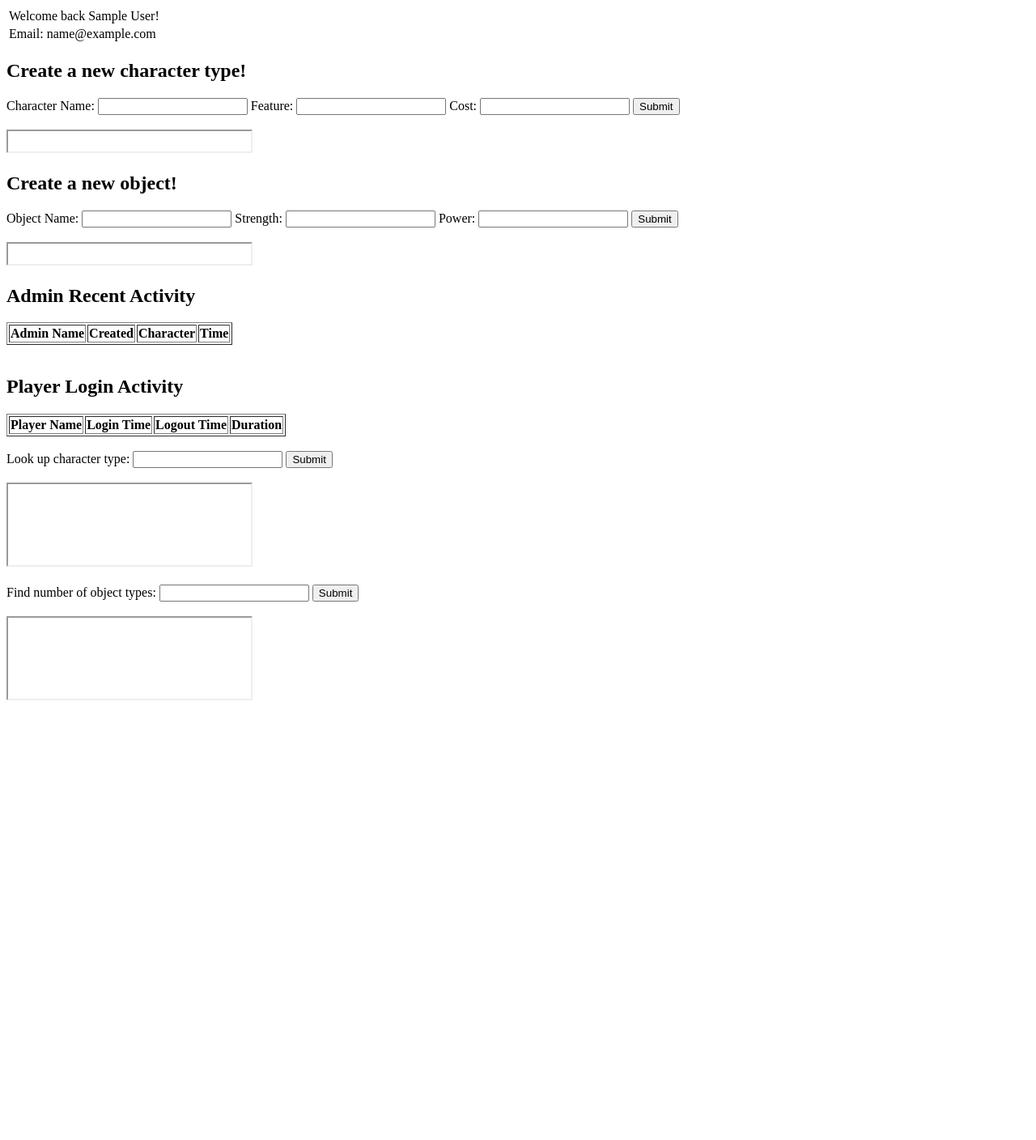
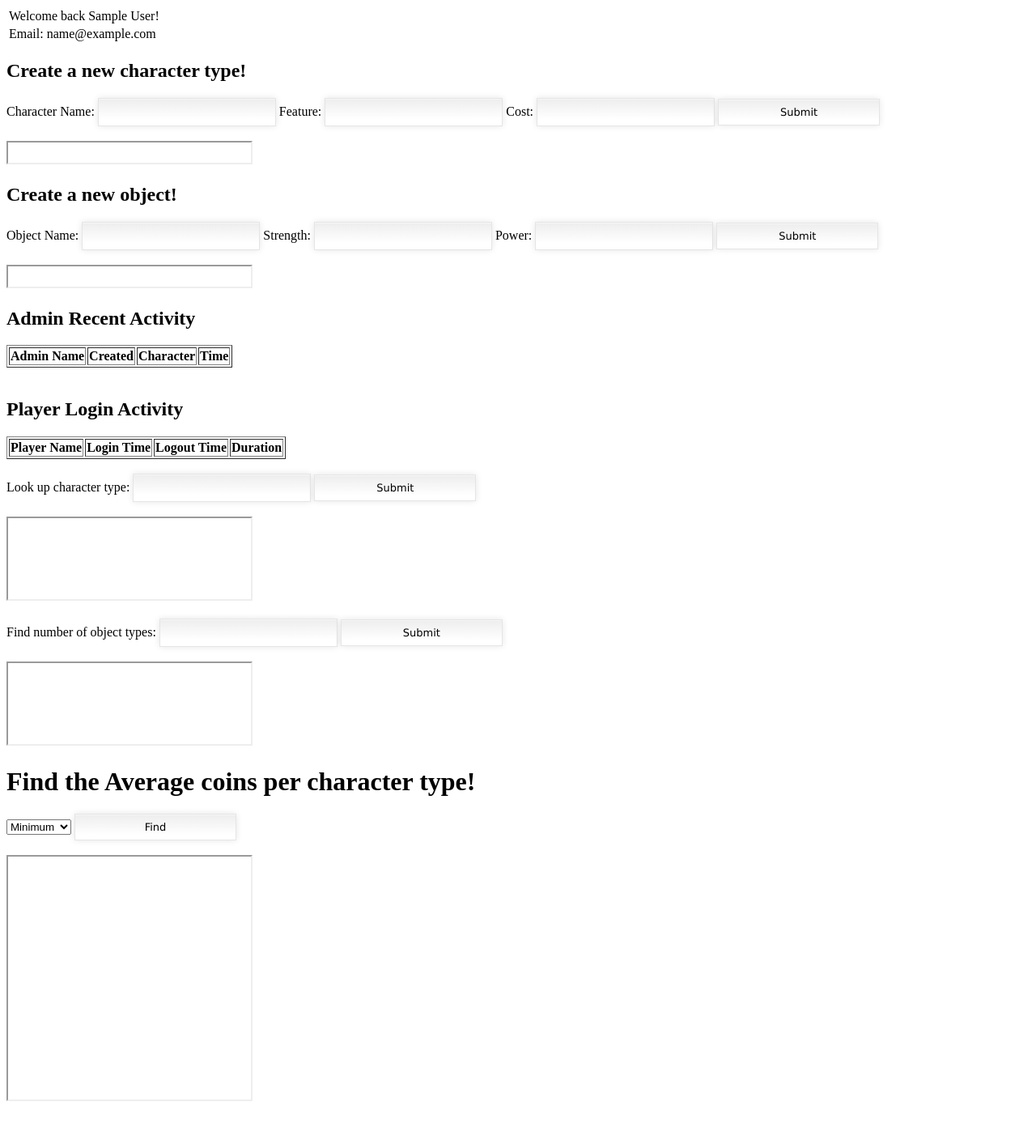
Before and after one commit to hanskurn/TheBestGameEver, a PHP site: page /TheBestGameEver/adminview.php in a window 1280 px wide. Shown: the whole page at 81% size. Before the commit the page ends 865 px from the top, so only its background shows below. Run offline with PHP 8.4, Linux system fonts and the light colour scheme; the visitor is signed in with stand-in values (Sample User, id 1); data that the repository does not hold is empty.

Commit message:
average coins functionality

```diff
--- a/adminview.php
+++ b/adminview.php
@@ -32,6 +32,7 @@
 
     ?>
 </head>
+<link rel="stylesheet" href="css/main.css" type="text/css">
 <body>
 <table>
 <tr>
@@ -151,5 +152,19 @@
 <iframe name='objlookupfr' width='300' height='100'></iframe>
 <br>
 
+<h1>Find the Average coins per character type!</h1>
+<form id="minmaxform" action="php/averageCoinLookup.php" method="post" target='coinfr'>
+<select name="minmaxform">
+<option value="MIN" id="min">Minimum</option>
+<option value="MAX" id="max">Maximum</option>
+</select>
+<input type="submit" value="Find">
+</form>
+<br>
+<iframe name='coinfr' width='300' height='300'></iframe>
+<br>
+<br>
+<br>
+
 </body>
 </html>
--- a/createuser.php
+++ b/createuser.php
@@ -45,6 +45,7 @@ function validateForm(){
 
 <html>
 <head>
+<link rel="stylesheet" href="css/main.css" type="text/css">
 <title>Create an Account</title>
 </head>
 <body>
--- /dev/null
+++ b/css/main.css
@@ -0,0 +1,42 @@
+input, textarea {
+    padding: 9px;
+    border: solid 1px #E5E5E5;
+    outline: 0;
+    font: normal 13px/100% Verdana, Tahoma, sans-serif;
+    width: 200px;
+    background: #FFFFFF url('bg_form.png') left top repeat-x;
+    background: -webkit-gradient(linear, left top, left 25, from(#FFFFFF), color-stop(4%, #EEEEEE), to(#FFFFFF));
+    background: -moz-linear-gradient(top, #FFFFFF, #EEEEEE 1px, #FFFFFF 25px);
+    box-shadow: rgba(0,0,0, 0.1) 0px 0px 8px;
+    -moz-box-shadow: rgba(0,0,0, 0.1) 0px 0px 8px;
+    -webkit-box-shadow: rgba(0,0,0, 0.1) 0px 0px 8px;
+}
+
+textarea {
+    width: 400px;
+    max-width: 400px;
+    height: 150px;
+    line-height: 150%;
+}
+
+input:hover, textarea:hover,
+input:focus, textarea:focus {
+    border-color: #C9C9C9;
+    -webkit-box-shadow: rgba(0, 0, 0, 0.15) 0px 0px 8px;
+}
+
+.form label {
+    margin-left: 10px;
+    color: #999999;
+}
+
+.submit input {
+    width: auto;
+    padding: 9px 15px;
+    background: #617798;
+    border: 0;
+    font-size: 14px;
+    color: #FFFFFF;
+    -moz-border-radius: 5px;
+    -webkit-border-radius: 5px;
+}
--- a/login.php
+++ b/login.php
@@ -19,6 +19,7 @@
     }
     ?>
 <head>
+<link rel="stylesheet" href="css/main.css" type="text/css">
 <title></title>
 </head>
 <body>
--- a/login_state.php
+++ b/login_state.php
@@ -1,6 +1,7 @@
 <DOCTYPE HTML>
 <html>
 <head>
+<link rel="stylesheet" href="css/main.css" type="text/css">
 <title></title>
 </head>
 <body>
--- a/logout.php
+++ b/logout.php
@@ -29,6 +29,7 @@
     header('Location: http://localhost/TheBestGameEver/login.php');
     ?>
 <head>
+<link rel="stylesheet" href="css/main.css" type="text/css">
 <title></title>
 </head>
 <body>
```
Also changed, not shown: php/averageCoinLookup.php (added, +30 -0 lines), playerview.php (+4 -3 lines).
